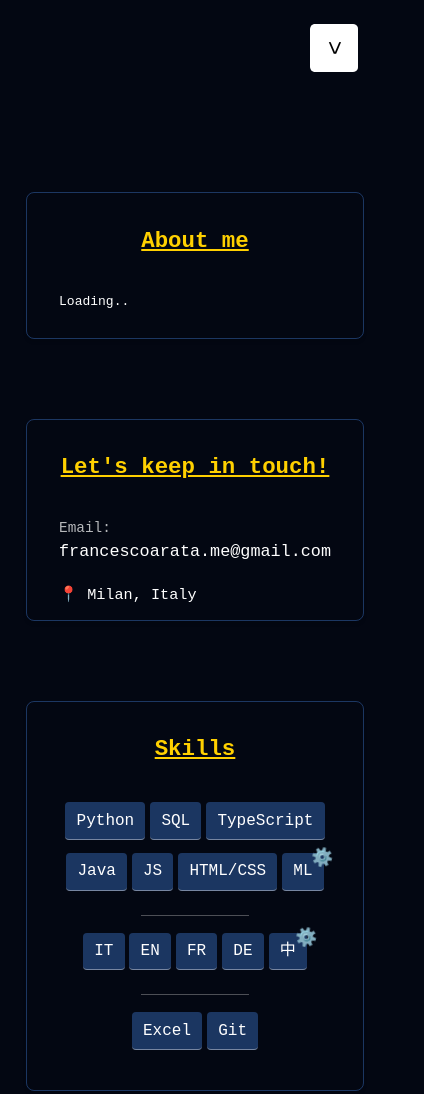
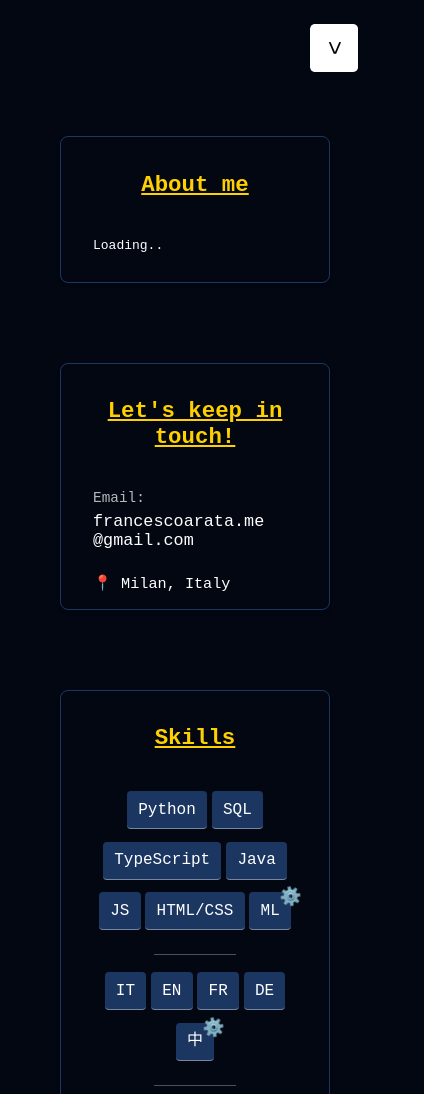
Before and after one commit to FrancescoA/francescoa.github.io, an Astro site: page / in a window 390 px wide. Shown: the part 740-1834 px from the top of the page, 424 px wide, since content can reach past the window. Built offline with nearby package versions, Linux system fonts and the light colour scheme; Astro itself is replaced by a stand-in of ours.

Commit message:
responsivity + bugs

```diff
--- a/src/components/Introduction.astro
+++ b/src/components/Introduction.astro
@@ -3,7 +3,7 @@
 ---
 
 
-<div class="wrapper">
+<div class="intro-wrapper">
   <div class="introduction">
 
 
@@ -43,10 +43,11 @@
 
 
 <style>
-  .wrapper {
+  .intro-wrapper {
     display: flex;
-    justify-content: center;
-  }
+    align-items: center;
+  flex-direction: column;
+width: 100%;}
 
   .introduction {
     display: flex;
@@ -71,7 +72,7 @@
   .name,
   .surname {
     font-weight: 1200;
-    font-size: clamp(3.5rem, 7vw + 1rem, 6rem);
+    font-size: clamp(3.5rem, 7vw + 2rem, 6rem);
     padding: 0;
     margin: 0;
     text-align: left;
--- a/src/layouts/Layout.astro
+++ b/src/layouts/Layout.astro
@@ -17,6 +17,14 @@
 </html>
 
 <style>
+
+	*,
+*::before,
+*::after {
+  box-sizing: border-box;
+}
+
+
 	html,
 	body {
 		margin: 0;
--- a/src/pages/index.astro
+++ b/src/pages/index.astro
@@ -31,7 +31,7 @@ import { Font } from "astro:assets";
 
     <button id="button" class="button"> > </button>
 
-    <div class="wrapper">
+    <div class="box-wrapper">
       <div class="info">
         <section class="skills">
           <h2>Skills</h2>
@@ -96,7 +96,7 @@ import { Font } from "astro:assets";
           <h2>Let's keep in touch!</h2>
           <div class="email">
             <div class="email-tag">Email:</div>
-            <div>francescoarata.me@gmail.com</div>
+            <div>francescoarata.me<wbr/>@gmail.com</div>
           </div>
           <div class="position">📍 Milan, Italy</div>
         </section>
@@ -152,12 +152,17 @@ import { Font } from "astro:assets";
     padding: 0;
   }
 
+  body {
+    margin: 0;
+  }
+
   section {
     margin: 2rem;
     padding: 1rem 2rem;
     border: 1px solid #4f95ff56;
     border-radius: 0.5rem;
     box-shadow: 0 0.2rem 0.2rem rgba(0, 0, 0, 0.1);
+    min-width: 0;
   }
 
   section > h2 {
@@ -247,17 +252,16 @@ import { Font } from "astro:assets";
   }
 
   .info {
-    width: auto;
+    min-width: 0;
+    margin-inline: auto;
     display: grid;
     grid-template-areas:
-      "about    about     contact"
-      "skills   interests interests"
-      "projects projects  articles";
+      "about     about about contact      contact"
+      "skills skills interests interests interests"
+      "projects projects  projects articles articles";
 
-    grid-template-columns: repeat(auto-fit, minmax(200px, 1fr));
+    grid-template-columns: repeat(5, minmax(200px, 1fr));
 
-    row-gap: 7rem;
-    grid-template-columns: 1fr 1fr 1fr;
     width: 50%;
   }
 
@@ -269,13 +273,10 @@ import { Font } from "astro:assets";
     font-family: monospace;
   }
 
-  .wrapper {
-    display: flex;
-    flex-direction: column;
-    justify-content: center;
-    align-items: center;
-    margin-bottom: 10rem;
-    margin-top: 3rem;
+  .box-wrapper {
+    width: 100%;
+    min-width: 0;
+    margin-bottom: 15rem;
   }
 
   .button {
@@ -322,11 +323,13 @@ import { Font } from "astro:assets";
   }
 
   .contact .email-tag {
-    font-size: .9rem;
-    margin-bottom: .35rem;
+    font-size: 0.9rem;
+    margin-bottom: 0.35rem;
   }
   .contact .email {
     font-size: 1.05rem;
+    overflow-wrap: normal;
+    word-break: normal;
   }
 
   .contact .position {
@@ -334,10 +337,63 @@ import { Font } from "astro:assets";
     font-size: 0.95rem;
   }
 
-  @media (max-width: 800px) {
+  .info {
+    row-gap: 1rem;
+  }
+
+  @media (max-width: 1600px) {
+    .info {
+      width: 65%;
+      padding: 0 1.75rem;
+      grid-template-columns: minmax(0, 1fr);
+      row-gap: 1rem;
+      grid-template:
+        ". about about about ."
+        ". contact contact contact ."
+        "skills skills interests interests interests"
+        "skills skills interests interests interests"
+        ". projects projects projects ."
+        ". articles articles articles .";
+    }
+  }
+
+  @media (max-width: 1050px) {
+    .info {
+      width: 55%;
+      padding: 0 1.75rem;
+      grid-template-columns: minmax(0, 1fr);
+      row-gap: 1rem;
+      grid-template:
+        "about"
+        "contact"
+        "skills"
+        "interests"
+        "projects"
+        "articles";
+    }
+  }
+
+  @media (max-width: 750px) {
     .info {
       width: auto;
       padding: 0 1.75rem;
+      grid-template-columns: minmax(0, 1fr);
+      row-gap: 1rem;
+      grid-template:
+        "about about about about about"
+        ". contact contact contact ."
+        "skills skills skills skills skills"
+        "interests interests interests interests interests"
+        "projects projects projects projects projects"
+        "articles articles articles articles articles";
+    }
+  }
+
+  @media (max-width: 650px) {
+    .info {
+      width: auto;
+      padding: 0 1.75rem;
+      grid-template-columns: minmax(0, 1fr);
       row-gap: 1rem;
       grid-template:
         "about"
```
